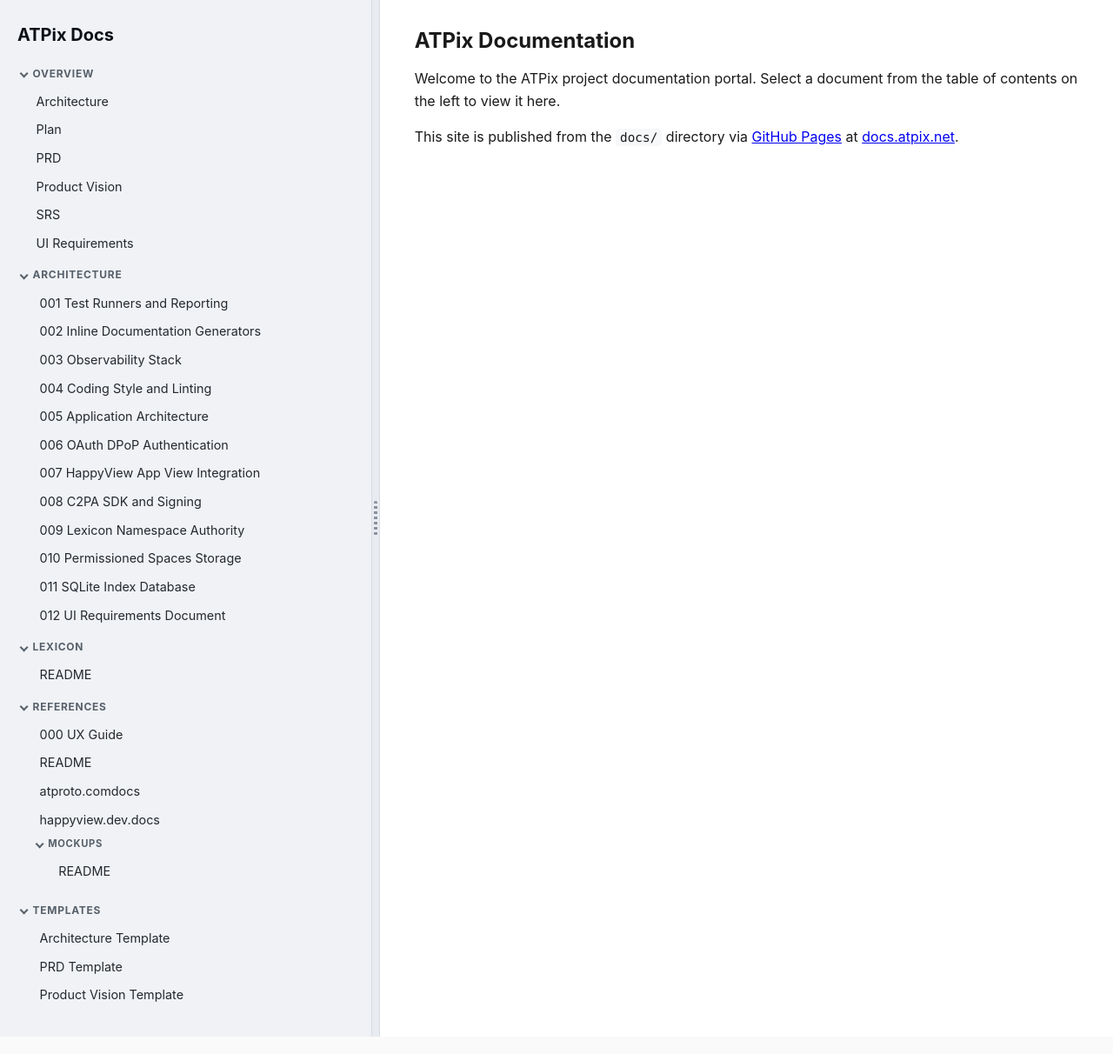
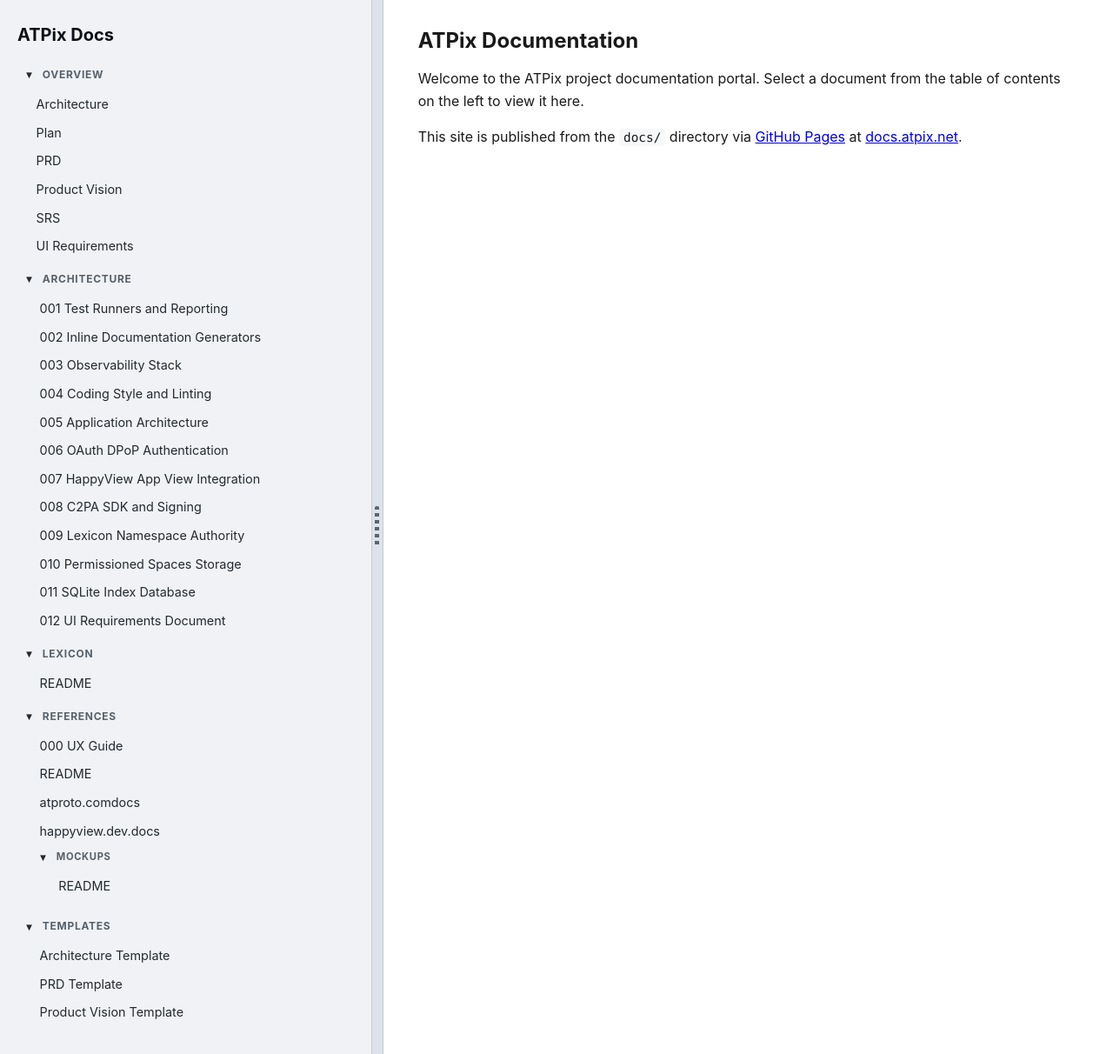
Before and after one commit to peterVG/ATPix, a Jekyll site: the page built from docs/index.md, in a window 1280 px wide. Shown: the whole page at 87% size. Built offline with Jekyll 4.4.1, drawn with Linux system fonts in a browser that asks for light colours.

Commit message:
fix: improve docs portal TOC controls and render Mermaid diagrams
Make collapse chevrons and column resizer clearly visible, fix TOC toggle
selector compatibility, add pointer-based resizing, and render fenced
mermaid blocks client-side when viewing documentation on docs.atpix.net.

```diff
--- a/docs/_includes/docs-toc.html
+++ b/docs/_includes/docs-toc.html
@@ -1,7 +1,7 @@
 <nav aria-label="Documentation">
   <div class="docs-toc-section" data-toc-section>
     <button type="button" class="docs-toc-section-toggle" aria-expanded="true" aria-controls="toc-panel-overview">
-      <span class="docs-toc-chevron" aria-hidden="true"></span>
+      <span class="docs-toc-chevron" aria-hidden="true">&#9662;</span>
       <span class="docs-toc-section-title">Overview</span>
     </button>
     <ul class="docs-toc-list docs-toc-panel" id="toc-panel-overview">
@@ -16,7 +16,7 @@
 
   <div class="docs-toc-section" data-toc-section>
     <button type="button" class="docs-toc-section-toggle" aria-expanded="true" aria-controls="toc-panel-architecture">
-      <span class="docs-toc-chevron" aria-hidden="true"></span>
+      <span class="docs-toc-chevron" aria-hidden="true">&#9662;</span>
       <span class="docs-toc-section-title">architecture</span>
     </button>
     <ul class="docs-toc-list docs-toc-panel" id="toc-panel-architecture">
@@ -37,7 +37,7 @@
 
   <div class="docs-toc-section" data-toc-section>
     <button type="button" class="docs-toc-section-toggle" aria-expanded="true" aria-controls="toc-panel-lexicon">
-      <span class="docs-toc-chevron" aria-hidden="true"></span>
+      <span class="docs-toc-chevron" aria-hidden="true">&#9662;</span>
       <span class="docs-toc-section-title">lexicon</span>
     </button>
     <ul class="docs-toc-list docs-toc-panel" id="toc-panel-lexicon">
@@ -47,7 +47,7 @@
 
   <div class="docs-toc-section" data-toc-section>
     <button type="button" class="docs-toc-section-toggle" aria-expanded="true" aria-controls="toc-panel-references">
-      <span class="docs-toc-chevron" aria-hidden="true"></span>
+      <span class="docs-toc-chevron" aria-hidden="true">&#9662;</span>
       <span class="docs-toc-section-title">references</span>
     </button>
     <ul class="docs-toc-list docs-toc-panel" id="toc-panel-references">
@@ -57,7 +57,7 @@
       <li class="depth-1"><a class="doc-link" data-path="references/happyview.dev.docs.md" href="#references/happyview.dev.docs.md">happyview.dev.docs</a></li>
       <li class="docs-toc-nested" data-toc-section>
         <button type="button" class="docs-toc-section-toggle docs-toc-nested-toggle" aria-expanded="true" aria-controls="toc-panel-references-mockups">
-          <span class="docs-toc-chevron" aria-hidden="true"></span>
+          <span class="docs-toc-chevron" aria-hidden="true">&#9662;</span>
           <span class="docs-toc-section-title">mockups</span>
         </button>
         <ul class="docs-toc-list docs-toc-panel" id="toc-panel-references-mockups">
@@ -69,7 +69,7 @@
 
   <div class="docs-toc-section" data-toc-section>
     <button type="button" class="docs-toc-section-toggle" aria-expanded="true" aria-controls="toc-panel-templates">
-      <span class="docs-toc-chevron" aria-hidden="true"></span>
+      <span class="docs-toc-chevron" aria-hidden="true">&#9662;</span>
       <span class="docs-toc-section-title">templates</span>
     </button>
     <ul class="docs-toc-list docs-toc-panel" id="toc-panel-templates">
--- a/docs/_layouts/portal.html
+++ b/docs/_layouts/portal.html
@@ -35,6 +35,11 @@
       integrity="sha384-/TQbtLCAerC3jgaim+N78RZSDYV7ryeoBCVqTuzRrFec2akfBkHS7ACQ3PQhvMVi"
       crossorigin="anonymous"
     ></script>
+    <script
+      src="https://cdn.jsdelivr.net/npm/mermaid@11.4.1/dist/mermaid.min.js"
+      integrity="sha384-rbtjAdnIQE/aQJGEgXrVUlMibdfTSa4PQju4HDhN3sR2PmaKFzhEafuePsl9H/9I"
+      crossorigin="anonymous"
+    ></script>
     <script src="{{ '/assets/docs-portal.js' | relative_url }}"></script>
   </body>
 </html>
--- a/docs/assets/docs-portal.css
+++ b/docs/assets/docs-portal.css
@@ -52,10 +52,10 @@
 .docs-toc-section-toggle {
   display: flex;
   align-items: center;
-  gap: 0.4rem;
+  gap: 0.45rem;
   width: 100%;
   margin: 0;
-  padding: 0.35rem 0.25rem;
+  padding: 0.4rem 0.35rem;
   border: none;
   border-radius: 4px;
   background: transparent;
@@ -67,6 +67,8 @@
   text-transform: uppercase;
   text-align: left;
   cursor: pointer;
+  -webkit-appearance: none;
+  appearance: none;
 }
 
 .docs-toc-section-toggle:hover {
@@ -75,19 +77,21 @@
 }
 
 .docs-toc-chevron {
-  display: inline-block;
-  width: 0.45rem;
-  height: 0.45rem;
-  border-right: 2px solid currentColor;
-  border-bottom: 2px solid currentColor;
-  transform: rotate(45deg);
+  display: inline-flex;
+  align-items: center;
+  justify-content: center;
+  width: 1rem;
+  height: 1rem;
+  font-size: 0.75rem;
+  line-height: 1;
+  color: #24292f;
   transition: transform 0.15s ease;
   flex-shrink: 0;
 }
 
 .docs-toc-section.is-collapsed .docs-toc-chevron,
 .docs-toc-nested.is-collapsed .docs-toc-chevron {
-  transform: rotate(-45deg);
+  transform: rotate(-90deg);
 }
 
 .docs-toc-section-title {
@@ -154,17 +158,18 @@
 }
 
 .docs-resizer {
-  flex: 0 0 10px;
-  width: 10px;
+  flex: 0 0 14px;
+  width: 14px;
   cursor: col-resize;
-  background: #e8ebf0;
-  border-left: 1px solid #d8dce3;
-  border-right: 1px solid #d8dce3;
+  background: #dde2ea;
+  border-left: 1px solid #c5cad3;
+  border-right: 1px solid #c5cad3;
   display: flex;
   align-items: center;
   justify-content: center;
   touch-action: none;
   user-select: none;
+  z-index: 2;
 }
 
 .docs-resizer:hover,
@@ -175,16 +180,31 @@
 }
 
 .docs-resizer-grip {
-  width: 4px;
-  height: 2.5rem;
+  width: 5px;
+  height: 3rem;
   border-radius: 2px;
   background: repeating-linear-gradient(
     to bottom,
-    #8a91a0 0,
-    #8a91a0 3px,
-    transparent 3px,
-    transparent 6px
+    #5c6370 0,
+    #5c6370 4px,
+    transparent 4px,
+    transparent 8px
   );
+}
+
+.docs-content .mermaid {
+  margin: 1.25rem 0;
+  padding: 1rem;
+  overflow-x: auto;
+  background: #f6f8fa;
+  border: 1px solid #d8dce3;
+  border-radius: 6px;
+}
+
+.docs-content .mermaid-error {
+  color: #cf222e;
+  font-size: 0.9rem;
+  white-space: pre-wrap;
 }
 
 .docs-content {
--- a/docs/assets/docs-portal.js
+++ b/docs/assets/docs-portal.js
@@ -113,28 +113,121 @@
   }
 
   /**
+   * Remove YAML front matter from fetched markdown files.
+   *
+   * @param {string} markdown - Raw markdown source.
+   * @returns {string} Markdown without leading front matter block.
+   */
+  function stripFrontMatter(markdown) {
+    if (!markdown || markdown.indexOf("---\n") !== 0) {
+      return markdown;
+    }
+
+    var closingIndex = markdown.indexOf("\n---\n", 4);
+    if (closingIndex === -1) {
+      return markdown;
+    }
+
+    return markdown.slice(closingIndex + 5);
+  }
+
+  /**
+   * Locate the direct child toggle button for a TOC section node.
+   *
+   * @param {HTMLElement} sectionNode - Section wrapper element.
+   * @returns {HTMLElement|null} Direct toggle button, if present.
+   */
+  function findDirectSectionToggle(sectionNode) {
+    var child = sectionNode.firstElementChild;
+    while (child) {
+      if (child.classList.contains("docs-toc-section-toggle")) {
+        return child;
+      }
+      child = child.nextElementSibling;
+    }
+    return null;
+  }
+
+  /**
+   * Convert fenced mermaid code blocks into renderable diagram nodes.
+   *
+   * @param {HTMLElement} container - Rendered article element.
+   * @returns {HTMLElement[]} Mermaid nodes queued for rendering.
+   */
+  function prepareMermaidBlocks(container) {
+    var blocks = container.querySelectorAll("pre > code.language-mermaid");
+    var nodes = [];
+
+    blocks.forEach(function (code) {
+      var pre = code.parentElement;
+      if (!pre) {
+        return;
+      }
+
+      var diagram = document.createElement("div");
+      diagram.className = "mermaid";
+      diagram.textContent = code.textContent || "";
+      pre.replaceWith(diagram);
+      nodes.push(diagram);
+    });
+
+    return nodes;
+  }
+
+  /**
+   * Render Mermaid diagram blocks inside an article.
+   *
+   * @param {HTMLElement} article - Rendered article element.
+   * @returns {Promise<void>}
+   */
+  function renderMermaidDiagrams(article) {
+    var nodes = prepareMermaidBlocks(article);
+    if (nodes.length === 0) {
+      return Promise.resolve();
+    }
+
+    if (typeof mermaid === "undefined" || !mermaid.run) {
+      nodes.forEach(function (node) {
+        node.className = "mermaid-error";
+        node.textContent = "Mermaid renderer failed to load.";
+      });
+      return Promise.resolve();
+    }
+
+    return mermaid.run({ nodes: nodes }).catch(function (error) {
+      nodes.forEach(function (node) {
+        node.className = "mermaid-error";
+        node.textContent = "Mermaid diagram failed to render: " + error.message;
+      });
+    });
+  }
+
+  /**
    * Render markdown text into the content column.
    *
    * @param {string} markdown - Raw markdown source.
    * @param {string} docPath - Source path used for link rewriting.
+   * @returns {Promise<void>}
    */
   function renderMarkdown(markdown, docPath) {
     var container = document.getElementById(CONTENT_ID);
     if (!container) {
-      return;
+      return Promise.resolve();
     }
 
     if (typeof marked === "undefined" || !marked.parse) {
       container.innerHTML = "<p class=\"docs-error\">Markdown renderer failed to load.</p>";
-      return;
+      return Promise.resolve();
     }
 
     var article = document.createElement("article");
-    article.innerHTML = marked.parse(markdown);
+    article.innerHTML = marked.parse(stripFrontMatter(markdown));
     rewriteMarkdownLinks(article, docPath);
 
     container.innerHTML = "";
     container.appendChild(article);
+
+    return renderMermaidDiagrams(article);
   }
 
   /**
@@ -193,10 +286,11 @@
         if (requestId !== activeRequestId || markdown === null) {
           return;
         }
-        renderMarkdown(markdown, docPath);
-        if (window.history && window.history.replaceState) {
-          window.history.replaceState(null, "", "#" + docPath);
-        }
+        return renderMarkdown(markdown, docPath).then(function () {
+          if (window.history && window.history.replaceState) {
+            window.history.replaceState(null, "", "#" + docPath);
+          }
+        });
       })
       .catch(function (error) {
         if (requestId !== activeRequestId) {
@@ -212,7 +306,7 @@
    * @param {HTMLElement} sectionNode - Section wrapper with panel children.
    */
   function toggleTocSection(sectionNode) {
-    var toggle = sectionNode.querySelector(":scope > .docs-toc-section-toggle");
+    var toggle = findDirectSectionToggle(sectionNode);
     var isCollapsed = sectionNode.classList.toggle(COLLAPSED_CLASS);
     if (toggle) {
       toggle.setAttribute("aria-expanded", isCollapsed ? "false" : "true");
@@ -330,23 +424,39 @@
       saveTocWidth(clamped);
     }
 
-    resizer.addEventListener("mousedown", function (event) {
+    resizer.addEventListener("pointerdown", function (event) {
       dragging = true;
       resizer.classList.add(DRAGGING_CLASS);
+      if (resizer.setPointerCapture) {
+        resizer.setPointerCapture(event.pointerId);
+      }
       event.preventDefault();
     });
 
-    window.addEventListener("mousemove", function (event) {
+    resizer.addEventListener("pointermove", function (event) {
       if (!dragging) {
         return;
       }
       updateFromPointer(event.clientX);
     });
 
-    window.addEventListener("mouseup", function () {
+    function endDrag(event) {
+      if (!dragging) {
+        return;
+      }
       dragging = false;
       resizer.classList.remove(DRAGGING_CLASS);
-    });
+      if (resizer.releasePointerCapture && event.pointerId !== undefined) {
+        try {
+          resizer.releasePointerCapture(event.pointerId);
+        } catch (releaseError) {
+          return;
+        }
+      }
+    }
+
+    resizer.addEventListener("pointerup", endDrag);
+    resizer.addEventListener("pointercancel", endDrag);
 
     resizer.addEventListener("keydown", function (event) {
       var current = parseFloat(resizer.getAttribute("aria-valuenow") || String(DEFAULT_TOC_PERCENT));
@@ -384,7 +494,24 @@
   /**
    * Boot portal UI and optional hash-routed document.
    */
+  /**
+   * Configure Mermaid for client-side diagram rendering in fetched docs.
+   */
+  function initMermaid() {
+    if (typeof mermaid === "undefined" || !mermaid.initialize) {
+      return;
+    }
+
+    mermaid.initialize({
+      startOnLoad: false,
+      theme: "default",
+      securityLevel: "strict",
+      fontFamily: "-apple-system, BlinkMacSystemFont, \"Segoe UI\", Roboto, Helvetica, Arial, sans-serif",
+    });
+  }
+
   function bootPortal() {
+    initMermaid();
     initTocCollapse();
     initColumnResizer();
 
```
